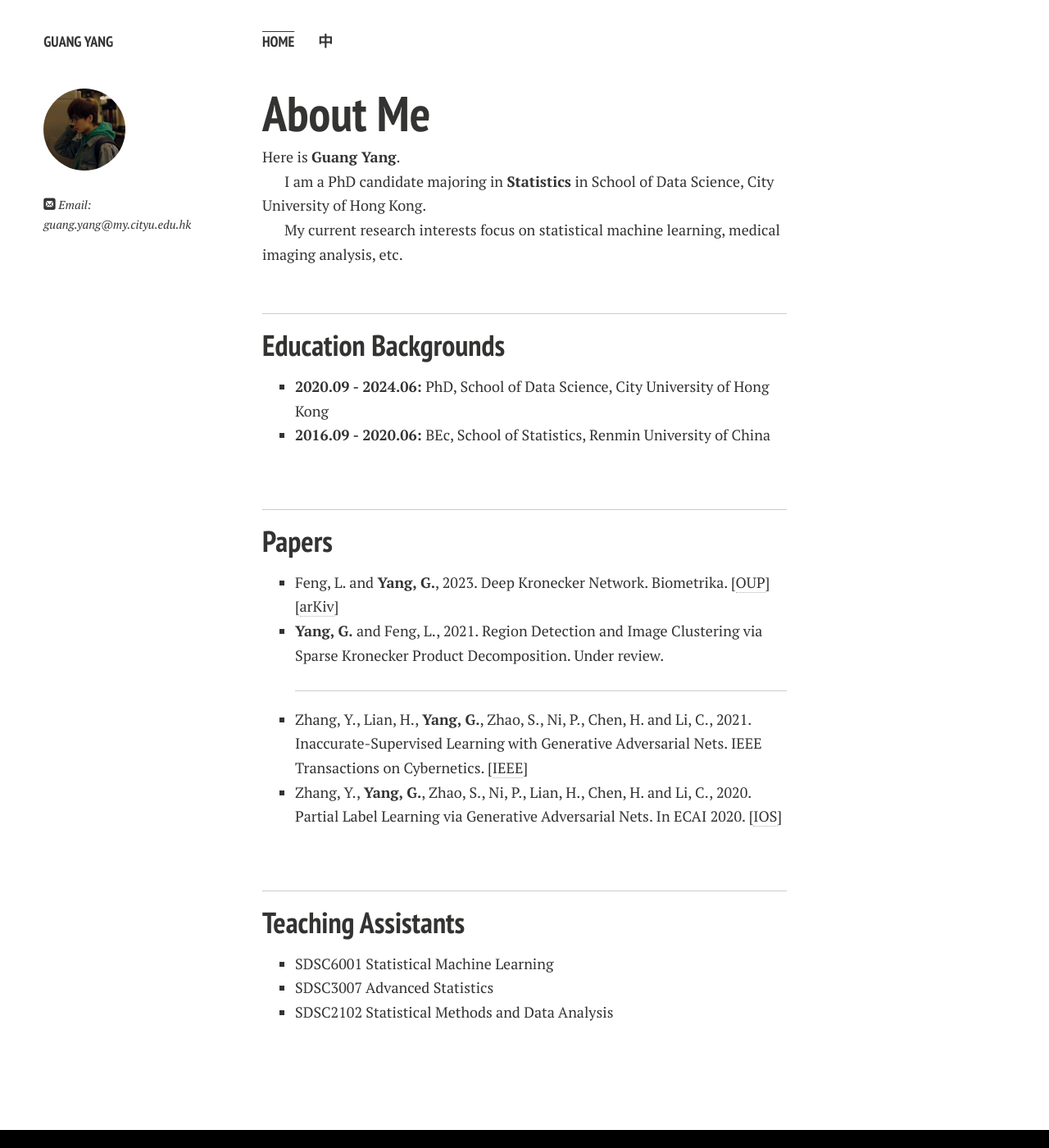
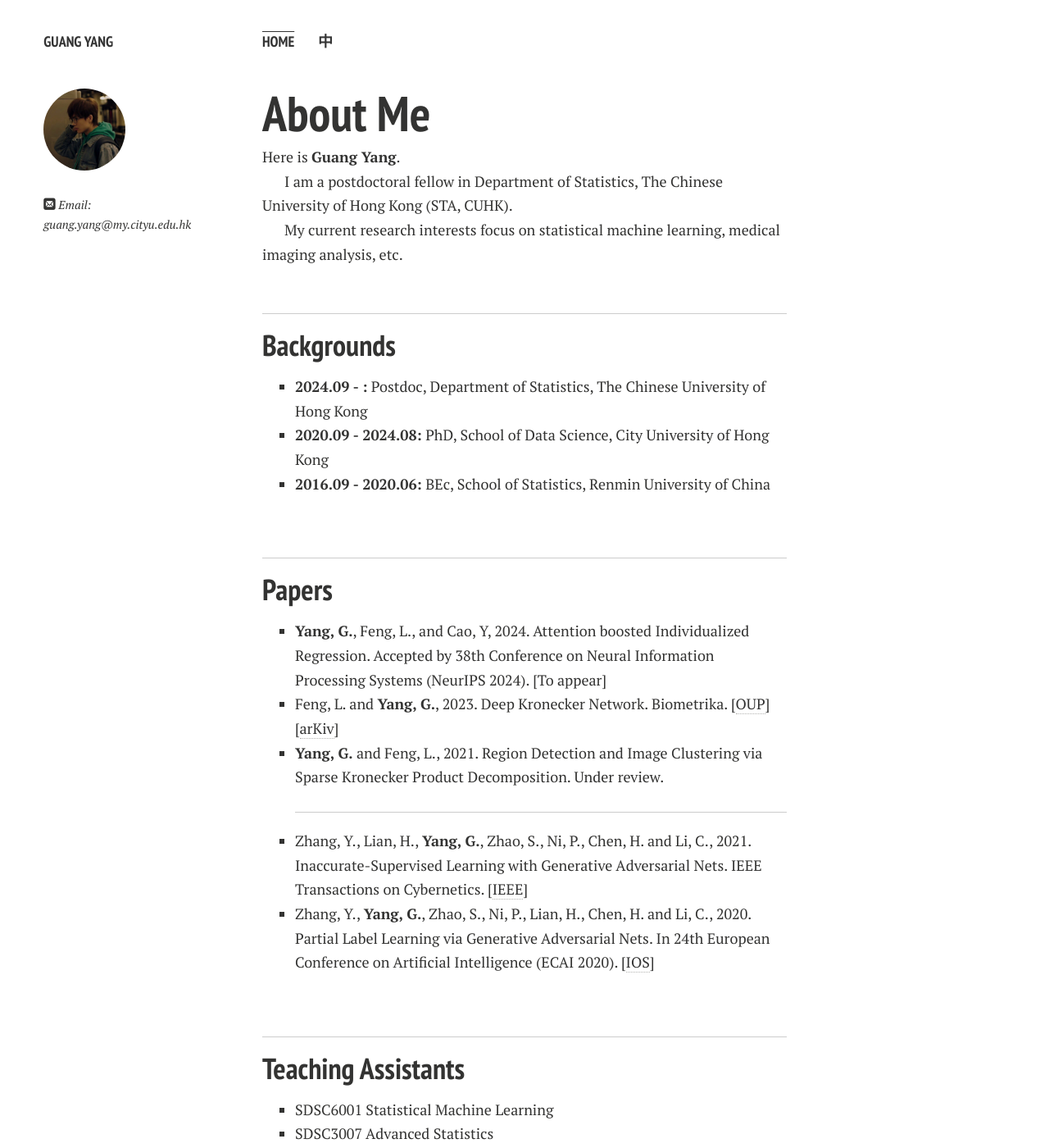
Before and after one commit to YLKnight/YLKnight.github.io, a Jekyll site: the page built from index.md, in a window 1280 px wide and 1400 px high. Shown: the whole window at 82% size. Built offline with Jekyll 4.4.1, drawn with Linux system fonts in a browser that asks for light colours; nearby versions of some CDN libraries; comment, search, counter and statistics services are not loaded; a style sheet for code colours, icons or effects is not loaded; our own code applies the rules of GitHub Pages for plain Markdown files.

Commit message:
Update index.md

```diff
--- a/index.md
+++ b/index.md
@@ -6,7 +6,7 @@ layout: page
 
 Here is **Guang Yang**.
 
-I am a PhD candidate majoring in **Statistics** in School of Data Science, City University of Hong Kong.
+I am a postdoctoral fellow in Department of Statistics, The Chinese University of Hong Kong (STA, CUHK).
 
 My current research interests focus on statistical machine learning, medical imaging analysis, etc.
 
@@ -14,9 +14,10 @@ My current research interests focus on statistical machine learning, medical ima
 
 ---
 
-## Education Backgrounds
+## Backgrounds
 
-- **2020.09 - 2024.06:** PhD, School of Data Science, City University of Hong Kong
+- **2024.09 - :** Postdoc, Department of Statistics, The Chinese University of Hong Kong
+- **2020.09 - 2024.08:** PhD, School of Data Science, City University of Hong Kong
 - **2016.09 - 2020.06:** BEc, School of Statistics, Renmin University of China
 
 <br>
@@ -25,13 +26,14 @@ My current research interests focus on statistical machine learning, medical ima
 
 ## Papers
 
+- **Yang, G.**, Feng, L., and Cao, Y, 2024. Attention boosted Individualized Regression. Accepted by 38th Conference on Neural Information Processing Systems (NeurIPS 2024). [To appear]
 - Feng, L. and **Yang, G.**, 2023. Deep Kronecker Network. Biometrika. [[OUP](https://doi.org/10.1093/biomet/asad049)][[arKiv](https://arxiv.org/abs/2210.13327)]
 - **Yang, G.** and Feng, L., 2021. Region Detection and Image Clustering via Sparse Kronecker Product Decomposition. Under review.
 
   <hr>
 
 - Zhang, Y., Lian, H., **Yang, G.**, Zhao, S., Ni, P., Chen, H. and Li, C., 2021. Inaccurate-Supervised Learning with Generative Adversarial Nets. IEEE Transactions on Cybernetics. [[IEEE](https://ieeexplore.ieee.org/abstract/document/9526351)]
-- Zhang, Y., **Yang, G.**, Zhao, S., Ni, P., Lian, H., Chen, H. and Li, C., 2020. Partial Label Learning via Generative Adversarial Nets. In ECAI 2020. [[IOS](https://ebooks.iospress.nl/doi/10.3233/FAIA200279)]
+- Zhang, Y., **Yang, G.**, Zhao, S., Ni, P., Lian, H., Chen, H. and Li, C., 2020. Partial Label Learning via Generative Adversarial Nets. In 24th European Conference on Artificial Intelligence (ECAI 2020). [[IOS](https://ebooks.iospress.nl/doi/10.3233/FAIA200279)]
 
 <br>
 
```
